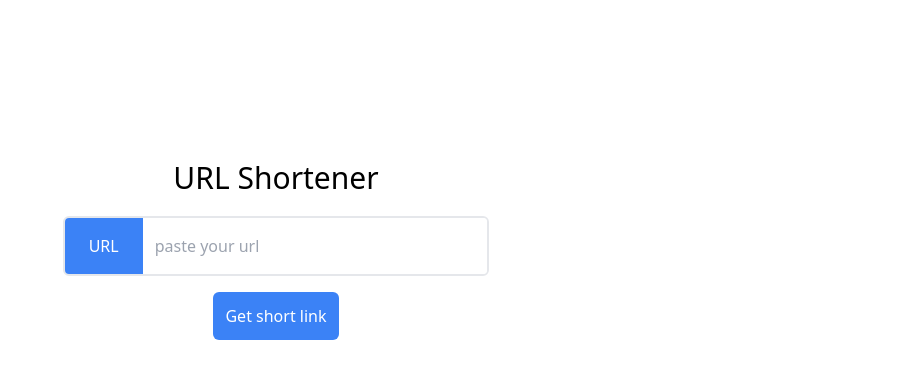
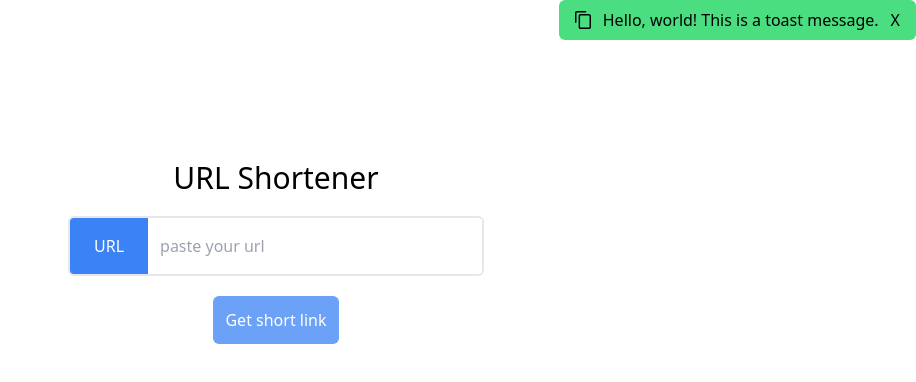
Before and after one commit to gkumar9891/url-shortener-frontend, a Nuxt app: page / in a window 1280 px wide. Shown: the top 382 px of the page, without its empty margins (364-1280 px from the left). Built offline with nearby package versions, Linux system fonts and the light colour scheme.

Commit message:
added toast and api call to generate short code

```diff
--- /dev/null
+++ b/components/Toast.vue
@@ -0,0 +1,13 @@
+<template>
+<div class="fixed top-0 right-0" role="alert">
+  <div class="flex py-2 px-4 bg-green-400 rounded-md mb-2">
+    <button>
+      <img class="w-4 mr-3" src="/img/copy-link-icon.svg" alt="">
+    </button>
+    <div class="toast-body">
+      Hello, world! This is a toast message.
+    </div>
+    <button type="button" class="ml-3">X</button>
+  </div>
+</div>
+</template>
--- a/components/UrlShortenerForm.vue
+++ b/components/UrlShortenerForm.vue
@@ -1,18 +1,50 @@
 <template>
-    <form class="xl:w-1/3 mx-auto">
-        <div class="flex mb-4 border-solid border-2 rounded-md overflow-hidden">
+    <form class="xl:w-1/3 mx-auto" @submit.prevent="getShortLink">
+        <div class="flex border-solid border-2 rounded-md overflow-hidden">
             <span class="py-4 px-6 bg-blue-500 text-white">URL</span>
-            <input type="text" class="flex-1 px-3" placeholder="paste your url" aria-label="url field" aria-describedby="paste your url here" />
+            <input v-model="url" type="text" class="flex-1 px-3" placeholder="paste your url" aria-label="url field"
+                aria-describedby="paste your url here" />
         </div>
-        <div class="text-center">
-            <button type="submit" class="py-3 px-3 bg-blue-500 text-white rounded-md transform motion-reduce:transform-none hover:-translate-y-1 hover:scale-110 transition ease-in-out duration-300">Get short link</button>
+        <div v-if="url && !isUrlValid" class="text-red-400 text-center mt-4">Enter a valid url</div>
+        <div class="text-center mt-5">
+            <button :disabled="!isUrlValid || !url" type="submit"
+                class="disabled:opacity-75 py-3 px-3 bg-blue-500 text-white rounded-md transform motion-reduce:transform-none hover:-translate-y-1 hover:scale-110 transition ease-in-out duration-300">Get
+                short link</button>
         </div>
     </form>
 </template>
 
 <script setup lang="ts">
+import { computed, ref } from "vue";
+const {public: { apiBase }} = useRuntimeConfig();
+
+const url = ref<string>('');
+
+const isUrlValid = computed<boolean>(() => {
+    const pattern: RegExp = new RegExp('^(https?:\\/\\/)?' + // protocol
+        '((([a-z\\d]([a-z\\d-]*[a-z\\d])*)\\.)+[a-z]{2,}|' + // domain name
+        '((\\d{1,3}\\.){3}\\d{1,3}))' + // OR ip (v4) address
+        '(\\:\\d+)?(\\/[-a-z\\d%_.~+]*)*' + // port and path
+        '(\\?[;&a-z\\d%_.~+=-]*)?' + // query string
+        '(\\#[-a-z\\d_]*)?$', 'i'); // fragment locator
+    return !!pattern.test(url.value);
+})
+
+const getShortLink = async ():Promise<void> => {
+    let payload = {
+        url: url.value
+    }
+
+    const res = await fetch(`${apiBase}/url-shortener`, {
+        method: "POST",
+        body: JSON.stringify(payload),
+        headers: {
+            "content-type": "application/json"
+        }
+    })
+
+    console.log(res);
+}
 </script>
 
-<style>
-
-</style>
+<style></style>
--- a/nuxt.config.ts
+++ b/nuxt.config.ts
@@ -2,5 +2,10 @@
 export default defineNuxtConfig({
   compatibilityDate: '2024-04-03',
   devtools: { enabled: true },
-  modules: ['@nuxtjs/tailwindcss']
+  modules: ['@nuxtjs/tailwindcss'],
+  runtimeConfig: {
+    public: {
+      apiBase: process.env.API_BASE_URL
+    }
+  }
 })
--- a/pages/index.vue
+++ b/pages/index.vue
@@ -1,8 +1,11 @@
 <template>
-    <section class="section pt-40 pb-40">
+    <Toast></Toast>
+    <section class="section pt-40">
+        <div class="container mx-auto px-4">
         <div class="text-center mb-5">
             <h1 class="text-3xl">URL Shortener</h1>
         </div>
         <UrlShortenerForm></UrlShortenerForm>
+        </div>
     </section>
 </template>
```
Also changed, not shown: public/img/copy-link-icon.svg (added).
